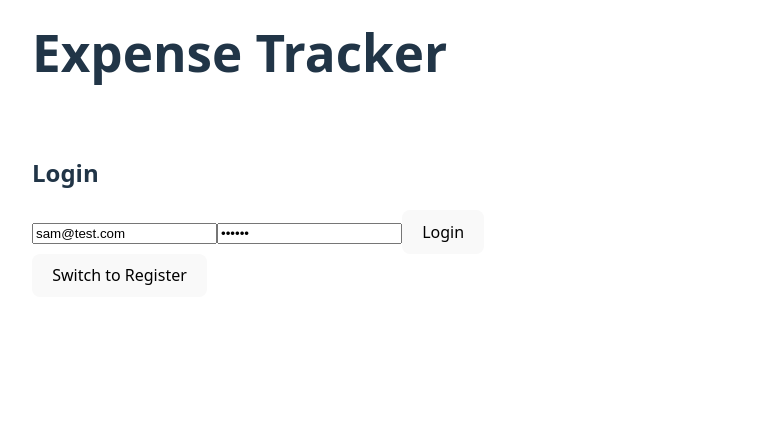
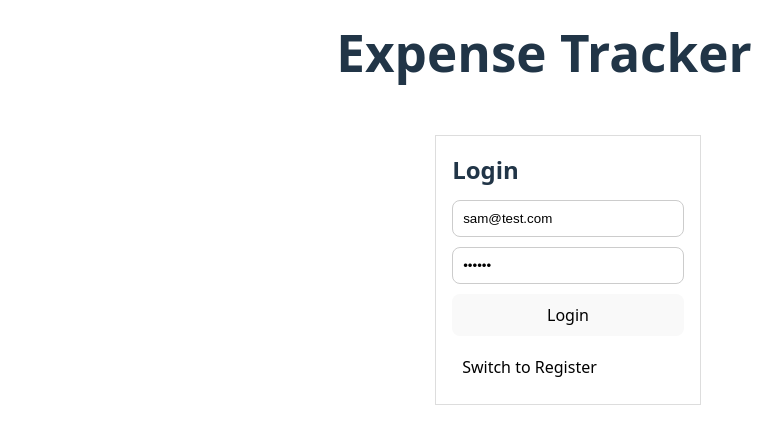
Before and after one commit to SamWijes/expense-tracker-frontend, a React (Vite) app: page / in a window 1280 px wide. Shown: the top 444 px of the page, without its empty margins (96-878 px from the left). Built offline with nearby package versions, Linux system fonts and the light colour scheme; no server answers.

Commit message:
app inline css removed

```diff
--- a/src/App.css
+++ b/src/App.css
@@ -1,4 +1,84 @@
 body{
-    display: flex;
+  display: flex;
+  width: 100%;
   justify-content: center;
 }
+
+
+.app-page {
+  min-height: 100vh;
+  width: 100%;
+  display: flex;
+  justify-content: center;
+  padding: 24px;
+  /* background: #fafafa; */
+}
+
+/* Main container */
+.app-container {
+  width: 100%;
+  max-width: 1400px;
+  display: flex;
+  flex-direction: column;
+  gap: 20px;
+}
+
+/* Title */
+.app-title {
+  margin-top: 0;
+}
+
+/* Top bar */
+.app-top-row {
+  display: flex;
+  justify-content: space-between;
+  align-items: center;
+}
+
+.app-user {
+  color: #444;
+}
+
+/* Logout button */
+.app-logout {
+  padding: 10px 14px;
+  border-radius: 8px;
+  border: 1px solid #ccc;
+  cursor: pointer;
+  background: #fff;
+}
+
+/* Main layout */
+.app-layout {
+  display: grid;
+  grid-template-columns: 320px 1fr;
+  gap: 20px;
+  align-items: start;
+}
+
+/* Left column */
+.app-left {
+  display: flex;
+  flex-direction: column;
+  gap: 16px;
+}
+
+/* Right column */
+.app-right {
+  padding: 20px;
+  border: 1px solid #ddd;
+  border-radius: 12px;
+  background: #fff;
+  min-height: 70vh;
+}
+
+/* Section title */
+.app-section-title {
+  margin-top: 0;
+}
+
+/* Error */
+.app-error {
+  color: crimson;
+  margin-bottom: 10px;
+}
--- a/src/App.jsx
+++ b/src/App.jsx
@@ -26,7 +26,7 @@ export default function App() {
 
   function onAuthSuccess(userData) {
     setUser(userData);
-    loadExpenses(); // load ONLY after login/register
+    loadExpenses();
   }
 
   useEffect(() => {
@@ -43,25 +43,25 @@ export default function App() {
   }
 
   return (
-    <div style={styles.page}>
-      <div style={styles.container}>
-        <h1 style={{ marginTop: 0 }}>Expense Tracker</h1>
+    <div className="app-page">
+      <div className="app-container">
+        <h1 className="app-title">Expense Tracker</h1>
 
         {!getToken() ? (
           <AuthForm onAuth={onAuthSuccess} />
         ) : (
           <>
-            <div style={styles.topRow}>
-              <div style={{ color: "#444" }}>
+            <div className="app-top-row">
+              <div className="app-user">
                 Logged in{user?.email ? ` as ${user.email}` : ""}
               </div>
-              <button onClick={logout} style={styles.logout}>
+              <button onClick={logout} className="app-logout">
                 Logout
               </button>
             </div>
 
-            <div style={styles.layout}>
-              <div style={styles.left}>
+            <div className="app-layout">
+              <div className="app-left">
                 <ExpenseForm
                   onAdded={() =>
                     loadExpenses(filter.start || filter.end ? filter : {})
@@ -82,9 +82,9 @@ export default function App() {
                 />
               </div>
 
-              <div style={styles.right}>
-                <h2 style={{ marginTop: 0 }}>Expenses</h2>
-                {error && <div style={styles.error}>{error}</div>}
+              <div className="app-right">
+                <h2 className="app-section-title">Expenses</h2>
+                {error && <div className="app-error">{error}</div>}
                 <ExpenseList expenses={expenses} />
               </div>
             </div>
@@ -94,63 +94,3 @@ export default function App() {
     </div>
   );
 }
-const styles = {
-  page: {
-    minHeight: "100vh",
-    width: "80vw",
-    // display: "flex",
-    marginLeft: 'auto',
-    alignSelf: 'center',
-    justifyContent: "center",
-
-    padding: 24
-
-  },
-
-  container: {
-    width: "100%",
-    maxWidth: "1400px",
-    display: "flex",
-    flexDirection: "column",
-    gap: 20
-  },
-
-  topRow: {
-    display: "flex",
-    justifyContent: "space-between",
-    alignItems: "center"
-  },
-
-  logout: {
-    padding: "10px 14px",
-    borderRadius: 8,
-    border: "1px solid #ccc",
-    cursor: "pointer"
-  },
-
-  layout: {
-    display: "grid",
-    gridTemplateColumns: "320px 1fr",
-    gap: 20,
-    alignItems: "start"
-  },
-
-  left: {
-    display: "flex",
-    flexDirection: "column",
-    gap: 16
-  },
-
-  right: {
-    padding: 20,
-    border: "1px solid #ddd",
-    borderRadius: 12,
-    background: "#fff",
-    minHeight: "70vh"
-  },
-
-  error: {
-    color: "crimson",
-    marginBottom: 10
-  }
-};
--- a/src/components/AuthForm.css
+++ b/src/components/AuthForm.css
@@ -1,9 +1,10 @@
  .card {
-    padding: 16;
+    padding: 16px;
     border: 1px solid #ddd;
     border-radius: 10;
     max-width: 420;
-    width: 100%
+    align-self: center;
+    width: 50%
   }
 
   h2 {
--- a/src/components/AuthForm.jsx
+++ b/src/components/AuthForm.jsx
@@ -1,6 +1,6 @@
 import { useState } from "react";
 import { api, setToken } from "../api/client";
-import '.AuthForm.css'
+import './AuthForm.css'
 
 export default function AuthForm({ onAuth }) {
   const [mode, setMode] = useState("login"); // login | register
--- a/src/components/ExpenseList.jsx
+++ b/src/components/ExpenseList.jsx
@@ -2,7 +2,7 @@ import "./ExpenseList.css";
 
 export default function ExpenseList({ expenses }) {
   if (!expenses?.length) {
-    return <div style={styles.empty}>No expenses found.</div>;
+    return <div className="expense-list__empty">No expenses found.</div>;
   }
 
   return (
@@ -20,11 +20,3 @@ export default function ExpenseList({ expenses }) {
     </div>
   );
 }
-
-const styles = {
-  empty: { padding: 16, color: "#666" },
-  grid: { display: "grid", gap: 12 },
-  card: { padding: 14, borderRadius: 10, border: "1px solid #ddd" },
-  title: { fontWeight: 600, marginBottom: 6 },
-  meta: { display: "flex", justifyContent: "space-between", color: "#555" }
-};
```
